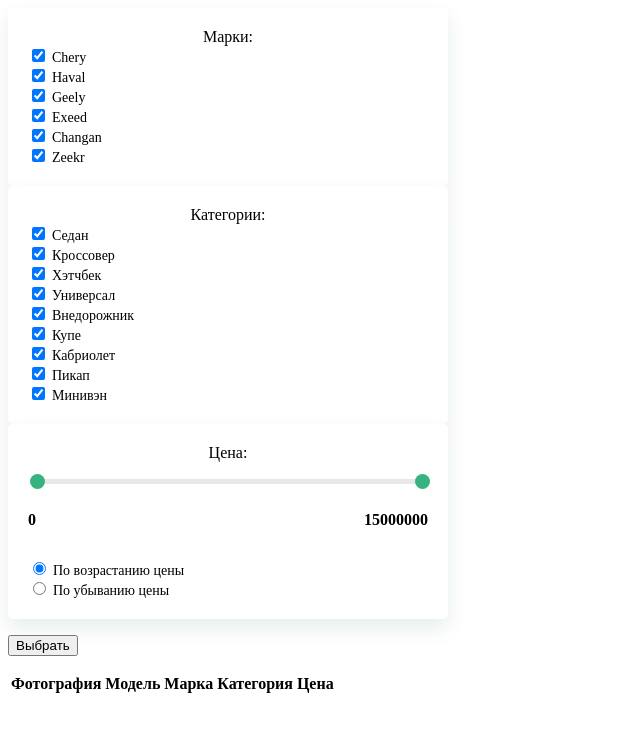
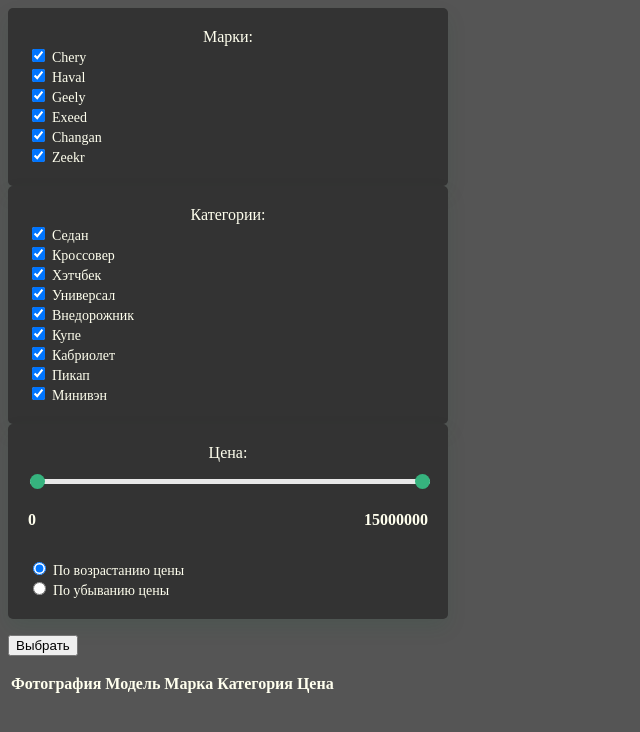
Before and after one commit to RaccoonRocket/Auto-Catalog, a FastAPI app: page / in a window 1280 px wide. Shown: the top 732 px of the page, without its empty margins (0-640 px from the left). Run offline with FastAPI, Linux system fonts and the light colour scheme; data that the repository does not hold is empty; parts of the project's set-up code (start-up, migrations or seed data) failed here and were passed over.

Commit message:
color page

```diff
--- a/static/style.css
+++ b/static/style.css
@@ -10,8 +10,9 @@
      transform: translateX(-50%) translateY(-50%);
 }*/
 
-h2 {
-    color: red;
+body {
+    background-color: #555;
+    color: #ffe;
 }
 
 img {
@@ -21,7 +22,7 @@
 
 .card {
   width: 400px;
-  background-color: #fff;
+  background-color: #333; /*#fff;*/
   border-radius: 5px;
   padding: 20px;
   box-shadow: 0px 9px 20px 0px rgba(14, 88, 48, 0.1);
```
